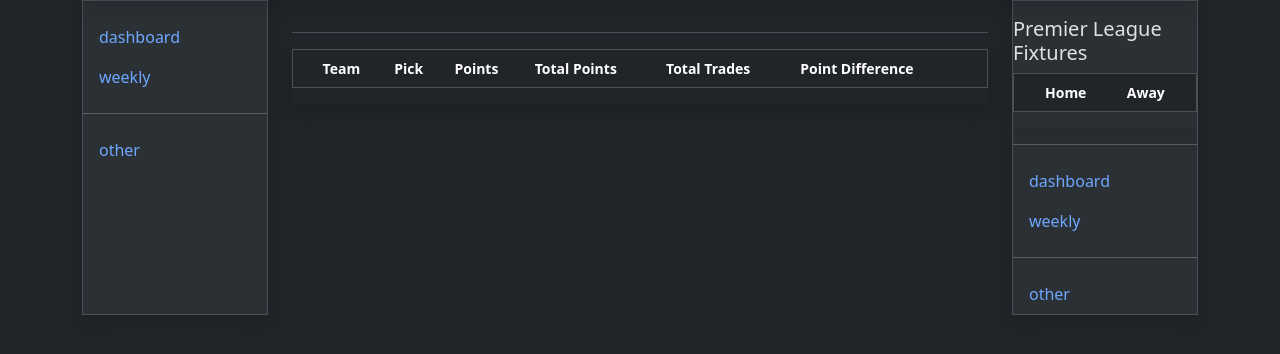
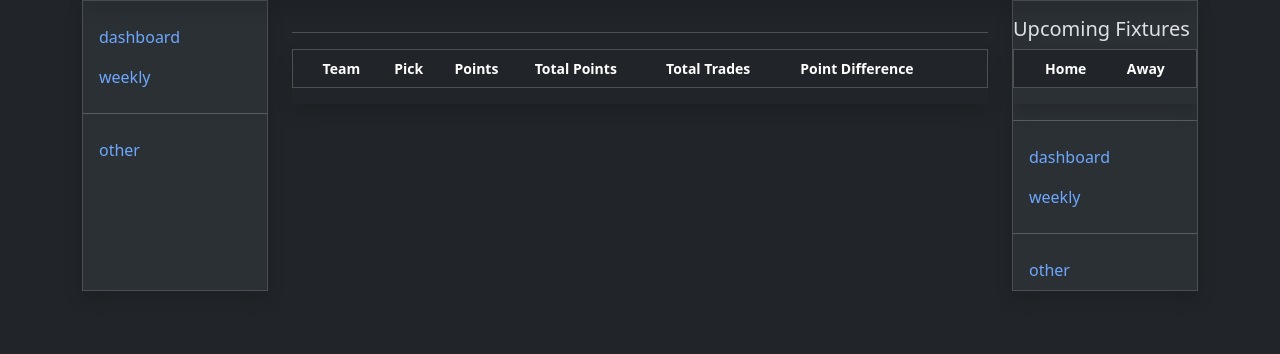
Before and after one commit to kevkevmcd/FPLDashboard, a Flask app: page /home in a window 1280 px wide. Shown: the part 100-454 px from the top of the page. Run offline with Flask 3, Linux system fonts and the light colour scheme; data that the repository does not hold is empty.

Commit message:
added favicon icon

```diff
--- a/app.py
+++ b/app.py
@@ -88,7 +88,7 @@ def home():
                 justify="left",
             )
         ],
-        titles=["League Table", "Premier League Fixtures"],
+        titles=["League Table", "Upcoming Fixtures"],
         name=f"{league_name}",
     )
 
--- a/templates/base.html
+++ b/templates/base.html
@@ -7,6 +7,9 @@
     <title>FPL</title>
     <link href="https://cdn.jsdelivr.net/npm/bootstrap@5.3.1/dist/css/bootstrap.min.css" rel="stylesheet" integrity="sha384-4bw+/aepP/YC94hEpVNVgiZdgIC5+VKNBQNGCHeKRQN+PtmoHDEXuppvnDJzQIu9" crossorigin="anonymous">
     <link rel="stylesheet" type="text/css" href="static/css/site.css">
+    <link rel="apple-touch-icon" sizes="180x180" href="https://www.dropbox.com/scl/fi/n1gfljco258g5nwrrlmu9/apple-touch-icon.png?rlkey=eqr9ivly2h1h4n2h16cxgrcgu&raw=1">
+    <link rel="icon" type="image/png" sizes="32x32" href="https://www.dropbox.com/scl/fi/u9sijzrr338038908v3nf/favicon2-32x32.png?rlkey=5kc881ausawybhqkbrvx8gf0h&raw=1">
+    <link rel="icon" type="image/png" sizes="16x16" href="https://www.dropbox.com/scl/fi/7x6xd9cp7k5fs1plg6shs/favicon2-16x16.png?rlkey=wj5sfl44zodltruloc6cnm2j1&raw=1">
   </head>
   <body>
     {% include 'navbar.html' %}
--- a/templates/league.html
+++ b/templates/league.html
@@ -10,6 +10,9 @@
   <script defer src="https://use.fontawesome.com/releases/v5.3.1/js/all.js"></script>
   <script src="https://cdn.jsdelivr.net/npm/bootstrap@5.3.1/dist/js/bootstrap.bundle.min.js" integrity="sha384-HwwvtgBNo3bZJJLYd8oVXjrBZt8cqVSpeBNS5n7C8IVInixGAoxmnlMuBnhbgrkm" crossorigin="anonymous"></script>
   <link rel="stylesheet" type="text/css" href="static/css/site.css">
+  <link rel="apple-touch-icon" sizes="180x180" href="https://www.dropbox.com/scl/fi/n1gfljco258g5nwrrlmu9/apple-touch-icon.png?rlkey=eqr9ivly2h1h4n2h16cxgrcgu&raw=1">
+  <link rel="icon" type="image/png" sizes="32x32" href="https://www.dropbox.com/scl/fi/u9sijzrr338038908v3nf/favicon2-32x32.png?rlkey=5kc881ausawybhqkbrvx8gf0h&raw=1">
+  <link rel="icon" type="image/png" sizes="16x16" href="https://www.dropbox.com/scl/fi/7x6xd9cp7k5fs1plg6shs/favicon2-16x16.png?rlkey=wj5sfl44zodltruloc6cnm2j1&raw=1">
   <script src="static/js/script.js"></script>
 </head>
 
```
